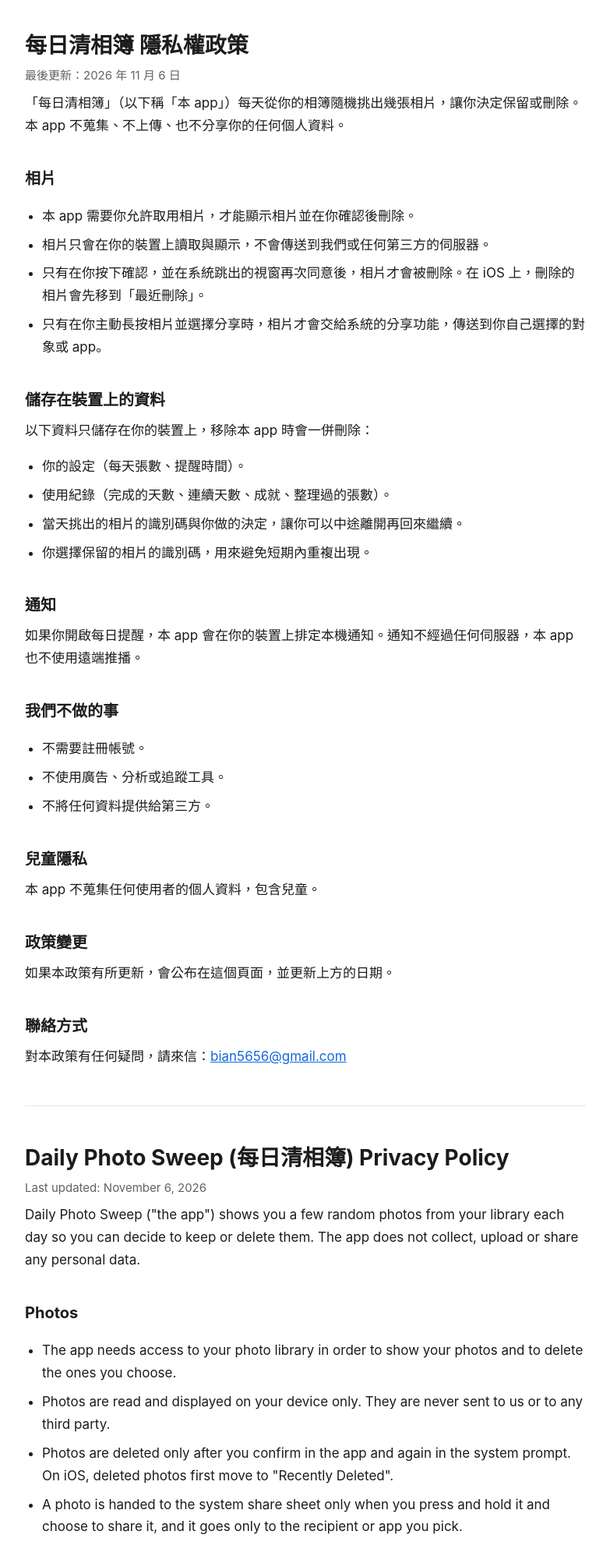
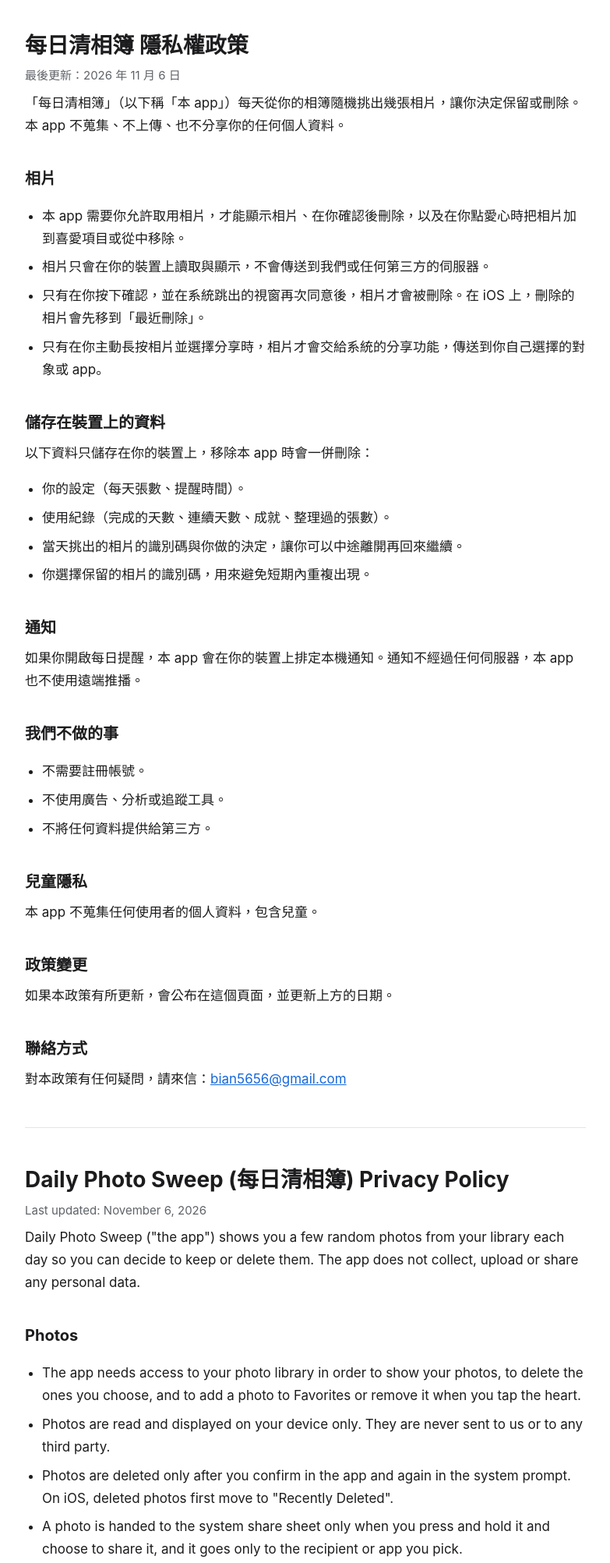
Before and after one commit to bian5656/daily-photo-sweep-privacy, a plain HTML site: page index.html in a window 1280 px wide. Shown: the top 2005 px of the page at 78% size, without its empty margins (248-1031 px from the left). Drawn offline with Linux system fonts and the light colour scheme.

Commit message:
Add files via upload

```diff
--- a/index.html
+++ b/index.html
@@ -29,7 +29,7 @@
 
   <h2>相片</h2>
   <ul>
-    <li>本 app 需要你允許取用相片，才能顯示相片並在你確認後刪除。</li>
+    <li>本 app 需要你允許取用相片，才能顯示相片、在你確認後刪除，以及在你點愛心時把相片加到喜愛項目或從中移除。</li>
     <li>相片只會在你的裝置上讀取與顯示，不會傳送到我們或任何第三方的伺服器。</li>
     <li>只有在你按下確認，並在系統跳出的視窗再次同意後，相片才會被刪除。在 iOS 上，刪除的相片會先移到「最近刪除」。</li>
     <li>只有在你主動長按相片並選擇分享時，相片才會交給系統的分享功能，傳送到你自己選擇的對象或 app。</li>
@@ -73,7 +73,7 @@
 
   <h2>Photos</h2>
   <ul>
-    <li>The app needs access to your photo library in order to show your photos and to delete the ones you choose.</li>
+    <li>The app needs access to your photo library in order to show your photos, to delete the ones you choose, and to add a photo to Favorites or remove it when you tap the heart.</li>
     <li>Photos are read and displayed on your device only. They are never sent to us or to any third party.</li>
     <li>Photos are deleted only after you confirm in the app and again in the system prompt. On iOS, deleted photos first move to "Recently Deleted".</li>
     <li>A photo is handed to the system share sheet only when you press and hold it and choose to share it, and it goes only to the recipient or app you pick.</li>
```
